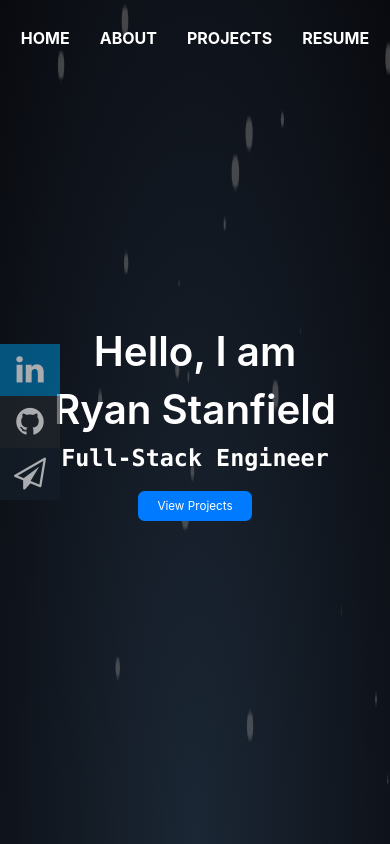
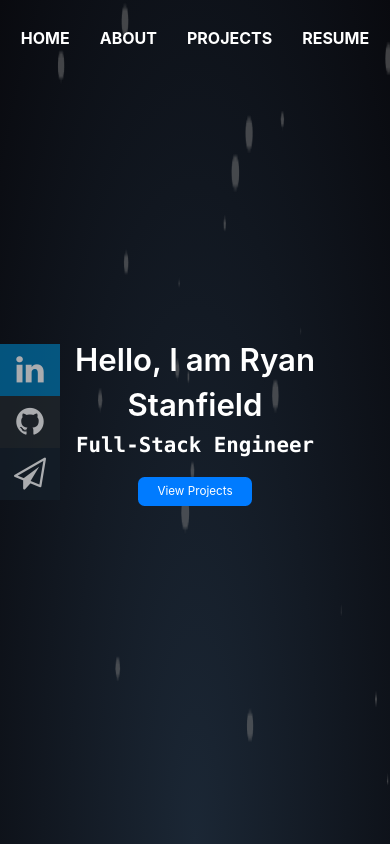
Before and after one commit to RyanCS2341/portfolio, a React (Create React App) app: page / in a window 390 px wide. Shown: the top 844 px of the page. Built offline with nearby package versions, Linux system fonts and the light colour scheme.

Commit message:
Update index.css

```diff
--- a/src/index.css
+++ b/src/index.css
@@ -199,6 +199,7 @@ a:focus {
 	height: 45px;
 	width: 175px;
 	text-decoration: none;
+	padding: 10px;
 }
 
 .view-projects:hover {
@@ -257,6 +258,10 @@ a:focus {
   color: #4e4e4e;
 }
 
+.hidden {
+	display: none;
+}
+
 code {
 	font-family: source-code-pro, Menlo, Monaco, Consolas, 'Courier New', monospace;
 }
@@ -266,7 +271,10 @@ code {
 @media (max-width: 768px) {
 	.main-message {
 		width: 75%;
-		font-size: 62px;
+		font-size: 48px;
+	}
+	.secondary-message {
+		font-size: 32px;
 	}
 }
 
```
